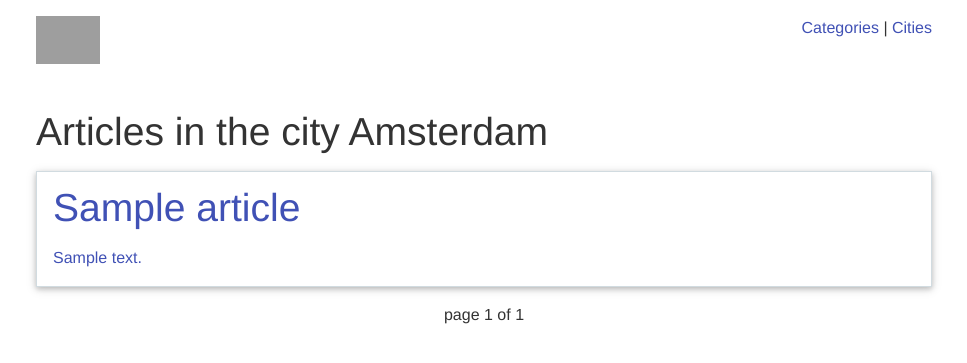
After one commit to Togethere-com/togethere, a Django app: page /city/1 in a window 1280 px wide. The commit adds this page. Shown: the top 363 px of the page, without its empty margins (156-1123 px from the left). Run offline with Django 3.2, Linux system fonts and the light colour scheme; tables that the repository leaves empty hold one stand-in row (values such as "Sample post"); style sheets or scripts are compiled from the project's sources; some libraries are stand-ins or nearby versions; grey boxes are pictures that could not be loaded.

Commit message:
Add City model

```diff
--- a/articles/admin.py
+++ b/articles/admin.py
@@ -1,5 +1,6 @@
 from django.contrib import admin
-from .models import Article, Category
+from .models import Article, Category, City
 
 admin.site.register(Article)
 admin.site.register(Category)
+admin.site.register(City)
--- a/articles/forms.py
+++ b/articles/forms.py
@@ -4,12 +4,13 @@ from django import forms
 from django.forms import ModelForm
 from betterforms.multiform import MultiModelForm
 
-from .models import Article, Category
+from .models import Article, Category, City
 
 TITLE_LENGTH_ERROR = "This title is too long, please make it 140 characters or less."
 TITLE_EMPTY_ERROR = "You’ll have to add a title."
 TEXT_EMPTY_ERROR = "Please enter some text."
-NO_CATEGORY_ERROR = "Please select at least one category"
+NO_CATEGORY_ERROR = "Please select a category."
+NO_CITY_ERROR = "Please select a city."
 
 class CategoryForm(ModelForm):
     class Meta:
@@ -24,6 +25,22 @@ class CategoryForm(ModelForm):
         error_messages = {
             'name': {
                 'required': NO_CATEGORY_ERROR,
+            }
+        }
+
+class CityForm(ModelForm):
+    class Meta:
+        model = City
+        fields = ['name']
+        labels = {
+            'name': 'City'
+        }
+        widgets = {
+            'name': forms.CheckboxSelectMultiple()
+        }
+        error_messages = {
+            'name': {
+                'required': NO_CITY_ERROR,
             }
         }
 
@@ -49,9 +66,11 @@ class ArticleSubmitForm(MultiModelForm):
     form_classes = OrderedDict((
         ('article', ArticleForm),
         ('category', CategoryForm),
+        ('city', CityForm),
     ))
     class Meta:
         fieldsets = (
             ('article', {'fields': ('title', 'text',)}),
             ('category', {'fields': ('name',)}),
+            ('city', {'fields': ('name',)}),
         )
--- a/articles/models.py
+++ b/articles/models.py
@@ -31,11 +31,37 @@ class Category(models.Model):
     def __str__(self):
         return self.name
 
+class City(models.Model):
+    AMSTERDAM = 'AMS'
+    ROTTERDAM = 'ROT'
+    THE_HAGUE = 'THE'
+    UTRECHT = 'UTR'
+    CITY_CHOICES = (
+        (AMSTERDAM, 'Amsterdam'),
+        (ROTTERDAM, 'Rotterdam'),
+        (THE_HAGUE, 'The Hague'),
+        (UTRECHT, 'Utrecht'),
+    )
+    name = models.CharField(
+        max_length=3,
+        choices=CITY_CHOICES,
+        default=AMSTERDAM,
+        blank=False,
+    )
+
+    class Meta:
+        verbose_name = 'City'
+        verbose_name_plural = 'Cities'
+
+    def __str__(self):
+        return self.name
+
 class Article(models.Model):
     author = models.ForeignKey('auth.User')
     title = models.CharField(max_length=200)
     text = models.TextField()
     categories = models.ManyToManyField(Category)
+    cities = models.ForeignKey(City)
 
     def __str__(self):
         return self.title
--- a/articles/static/articles/src/styles/main.scss
+++ b/articles/static/articles/src/styles/main.scss
@@ -253,7 +253,7 @@ input[type=text],input[type=url],input[type=email],textarea {
     label {
         display: inline-block;
     }
-    #category-name {
+    #category-name, #city-name {
         margin-top: 1em;
         list-style-type: none;
         li {
--- a/articles/templates/articles/base.html
+++ b/articles/templates/articles/base.html
@@ -27,27 +27,29 @@
                 <img src="{% static 'articles/build/img/togethere-logo.svgz' %}" id="logo" alt="Click this togethere logo to go to the home page" role="img">
             </a>
             <nav role="navigation">
-                <a href="{% url 'categories' %}">Categories</a>
+                <a href="{% url 'categories' %}">Categories</a> | <a href="{% url 'cities' %}">Cities</a>
             </nav>
         </header>
 
         <main class="content container">
 
             {% block articles %}
-
             {% endblock articles %}
 
             {% block article %}
-
             {% endblock article %}
 
             {% block categories %}
-
             {% endblock categories %}
 
             {% block category %}
+            {% endblock category %}
 
-            {% endblock category %}
+            {% block cities %}
+            {% endblock cities %}
+
+            {% block city %}
+            {% endblock city %}
 
         </div>
 
--- /dev/null
+++ b/articles/templates/articles/city.html
@@ -0,0 +1,9 @@
+{% extends 'articles/base.html' %}
+
+{% block city %}
+
+<h2>Articles in the city {{city.get_name_display}}</h2>
+
+{% include 'articles/article-list.html' %}
+
+{% endblock city %}
--- a/articles/urls.py
+++ b/articles/urls.py
@@ -6,4 +6,6 @@ urlpatterns = [
     url(r'^(?P<article_id>[0-9]+)/?$', views.article, name='article'),
     url(r'^categories/$', views.categories, name='categories'),
     url(r'category/(?P<category_id>[0-9]+)', views.category, name='category'),
+    url(r'^cities/$', views.cities, name='cities'),
+    url(r'city/(?P<city_id>[0-9]+)', views.city, name='city'),
 ]
--- a/articles/views.py
+++ b/articles/views.py
@@ -1,7 +1,7 @@
 from django.shortcuts import render, get_object_or_404
 from django.core.paginator import Paginator, EmptyPage, PageNotAnInteger
 
-from .models import Article, Category
+from .models import Article, Category, City
 from .forms import ArticleSubmitForm
 
 # Create your views here.
@@ -47,3 +47,25 @@ def category(request, category_id):
         # If page is out of range (e.g. 9999), deliver last page of results.
         articles = paginator.page(paginator.num_pages)
     return render(request, 'articles/category.html', {'category': category, 'articles': articles})
+
+def cities(request):
+    cities = City.objects.all()
+    return render(request, 'articles/cities.html', {'cities': cities})
+
+def city(request, city_id):
+    city = get_object_or_404(City, pk=city_id)
+    all_articles = Article.objects.filter(cities=city_id)
+    paginator = Paginator(all_articles, 25) # Show 25 articles per page
+
+    page = request.GET.get('page')
+
+    form = ArticleSubmitForm(auto_id=True)
+    try:
+        articles = paginator.page(page)
+    except PageNotAnInteger:
+        # If page is not an integer, deliver first page.
+        articles = paginator.page(1)
+    except EmptyPage:
+        # If page is out of range (e.g. 9999), deliver last page of results.
+        articles = paginator.page(paginator.num_pages)
+    return render(request, 'articles/city.html', {'city': city, 'articles': articles})
```
Also changed, not shown: articles/templates/articles/cities.html (added, +15 -0 lines), articles/tests/test_forms.py (+37 -1 lines), articles/tests/test_models.py (+29 -6 lines), articles/tests/test_views.py (+43 -8 lines), articles/migrations/0007_auto_20160728_2139.py (added).
